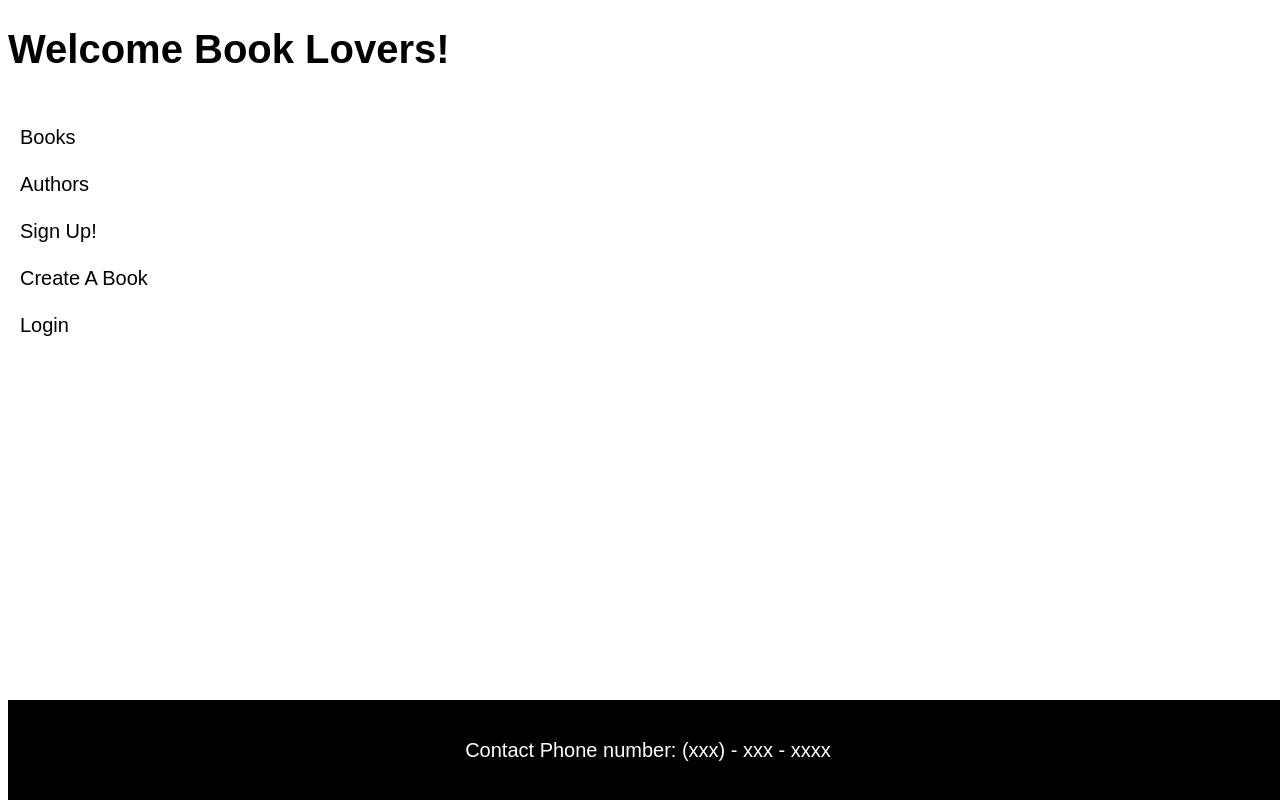
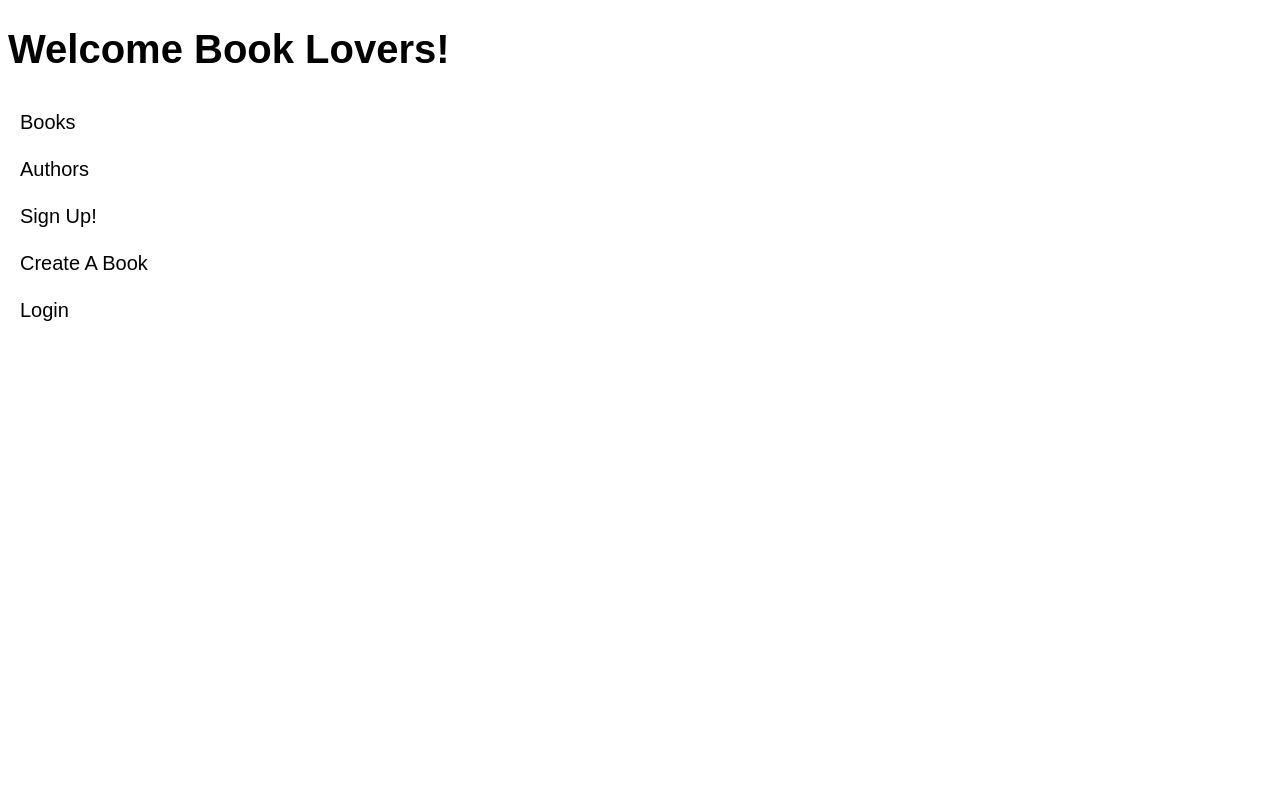
Before and after one commit to cjuanito797/TheBookClub, a Django app: page / in a window 1280 px wide. Run offline with Django 4.2, Linux system fonts and the light colour scheme.

Commit message:
Update home.html

```diff
--- a/library/templates/home.html
+++ b/library/templates/home.html
@@ -2,26 +2,14 @@
 {% load static %}
 <html lang="en">
 <head>
-    <meta charset="utf-8">
+  {% block title %}<title>Welcome</title>{% endblock %}
     <link rel="stylesheet" href="{% static 'css/main.css' %}">
-    <title>The Book Club</title>
-    <style>
-        footer {
-            position: absolute;
-            color: #fff;
-            bottom: 0;
-            width: 100%;
-            height: 100px;
-            line-height: 100px;
-            text-align: center;
-            background-color: #000;
-        }
-    </style>
+
 </head>
 <body>
-<h1>Welcome Book Lovers! </h1>
+  <h1>Welcome Book Lovers! </h1>
+    {% block sidebar %}
 <div class="row">
-    <div class="left">
 
         <ul id="myMenu">
             <li><a href="{% url 'library:book_list' %}">Books</a></li>
@@ -30,44 +18,12 @@
             <li><a href ="{% url 'library:create_book' %}">Create A Book</a></li>
             <li><a href ="{% url 'accounts:user_login' %}">Login</a></li>
 
-
-
-
-
         </ul>
     </div>
+{% endblock %}
 
+  {% block content %}
 
-    <div class="right">
-
-    </div>
-
-    <script type="text/javascript">
-        function myFunction() {
-            var input, filter, ul, li, a, i;
-
-            input = document.getElementById("mySearch");
-            filter = input.value.toUpperCase();
-            ul = document.getElementById("myMenu");
-            li = ul.getElementsByTagName("li");
-
-            for (i = 0; i < li.length; i++) {
-                a = li[i].getElementsByTagName("a")[0];
-                if (a.innerHTML.toUpperCase().indexOf(filter) > -1) {
-                    li[i].style.display = "";
-                } else {
-                    li[i].style.display = "none";
-                }
-            }
-        }
-    </script>
-
-</div>
-
-<div class="footer">
-    <footer>Contact Phone number: (xxx) - xxx - xxxx
-    </footer>
-</div>
-
+  {% endblock %}
 </body>
 </html>
```
